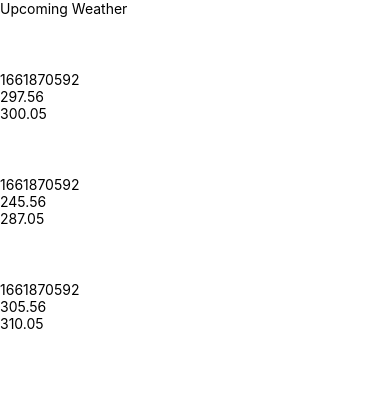
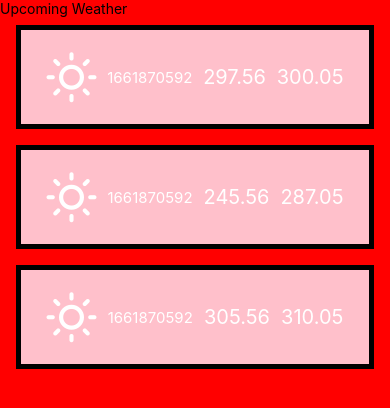
Before and after one commit to k-kenney/WeatherApp, a React Native app: screen / in a window 390 px wide. Shown: the top 408 px of the page. Built offline with nearby package versions, Linux system fonts and the light colour scheme.

Commit message:
added styling to upcoming weather

```diff
--- a/src/components/UpcomingWeather.js
+++ b/src/components/UpcomingWeather.js
@@ -1,79 +1,101 @@
-import { View, Text, SafeAreaView, StyleSheet, FlatList } from 'react-native'
-import React from 'react';
-import { Feather } from '@expo/vector-icons';
+import { View, Text, SafeAreaView, StyleSheet, FlatList, StatusBar } from "react-native";
+import React from "react";
+import { Feather } from "@expo/vector-icons";
 
 const DATA = [
   {
-        "dt": 1661870592,
-        "main": {
-            "temp_min": 297.56,
-            "temp_max": 300.05,
-
+    dt: 1661870592,
+    main: {
+      temp_min: 297.56,
+      temp_max: 300.05,
     },
-          "weather": [
+    weather: [
       {
-              "main": "Rain",
-            }
+        main: "Rain",
+      },
     ],
   },
   {
-        "dt": 1661870592,
-        "main": {
-            "temp_min": 245.56,
-            "temp_max": 287.05,
-
+    dt: 1661870592,
+    main: {
+      temp_min: 245.56,
+      temp_max: 287.05,
     },
-          "weather": [
+    weather: [
       {
-              "main": "Clouds",
-            }
+        main: "Clouds",
+      },
     ],
   },
   {
-        "dt": 1661870592,
-        "main": {
-            "temp_min": 305.56,
-            "temp_max": 310.05,
-
+    dt: 1661870592,
+    main: {
+      temp_min: 305.56,
+      temp_max: 310.05,
     },
-          "weather": [
+    weather: [
       {
-              "main": "Clear",
-            }
+        main: "Clear",
+      },
     ],
-    }
-]
+  },
+];
 
 const Item = (props) => {
-    const { dt, min, max, condition} = props
+  const { dt, min, max, condition } = props;
   return (
-        <View>
-            <Feather name={'sun'} size={50} color={'white'} />
-            <Text>{dt}</Text>
-            <Text>{min}</Text>
-            <Text>{max}</Text>
+    <View style={styles.item}>
+      <Feather name={"sun"} size={50} color={"white"} />
+      <Text style={styles.date}>{dt}</Text>
+      <Text style={styles.temp}>{min}</Text>
+      <Text style={styles.temp}>{max}</Text>
     </View>
-    )
-}
+  );
+};
 
 const UpcomingWeather = () => {
-    const renderItem = ({item}) => (
-        <Item condition={item.weather[0].main} dt={item.dt} min={item.main.temp_min} max={item.main.temp_max} />
-    )
+  const renderItem = ({ item }) => (
+    <Item
+      condition={item.weather[0].main}
+      dt={item.dt}
+      min={item.main.temp_min}
+      max={item.main.temp_max}
+    />
+  );
   return (
     <SafeAreaView style={styles.container}>
       <Text>Upcoming Weather</Text>
-      <FlatList
-      data={DATA}
-      renderItem={renderItem}></FlatList>
+      <FlatList data={DATA} renderItem={renderItem}>
+        keyExtractor={(item) => item.dt}
+      </FlatList>
     </SafeAreaView>
-  )
-}
+  );
+};
 
-const styles = StyleSheet. create({
+const styles = StyleSheet.create({
   container: {
     flex: 1,
+    marginTop: StatusBar.currentHeight || 0,
+    backgroundColor:  'red',
+  },
+  item: {
+    padding: 20,
+    marginVertical: 8,
+    marginHorizontal: 16,
+    flexDirection: 'row',
+    justifyContent: 'space-around',
+    alignItems: 'center',
+    borderWidth: 5,
+    backgroundColor: 'pink'
+  },
+  temp: {
+    color: 'white',
+    fontSize: 20,
+  },
+  date: {
+    color: 'white',
+    fontSize: 15,
   }
-})
+});
 
-export default UpcomingWeather
+export default UpcomingWeather;
```
Lines whose indentation alone changed are shown as unchanged.
